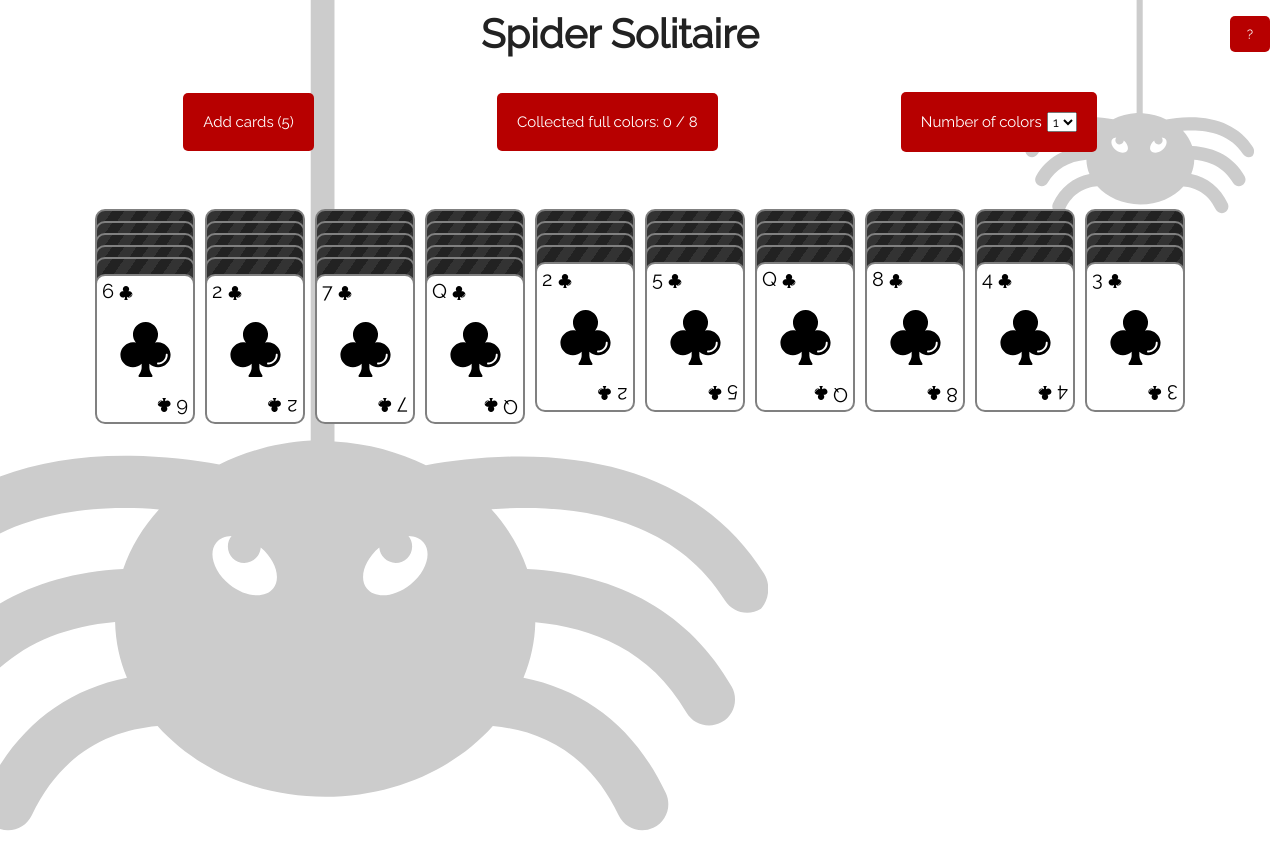
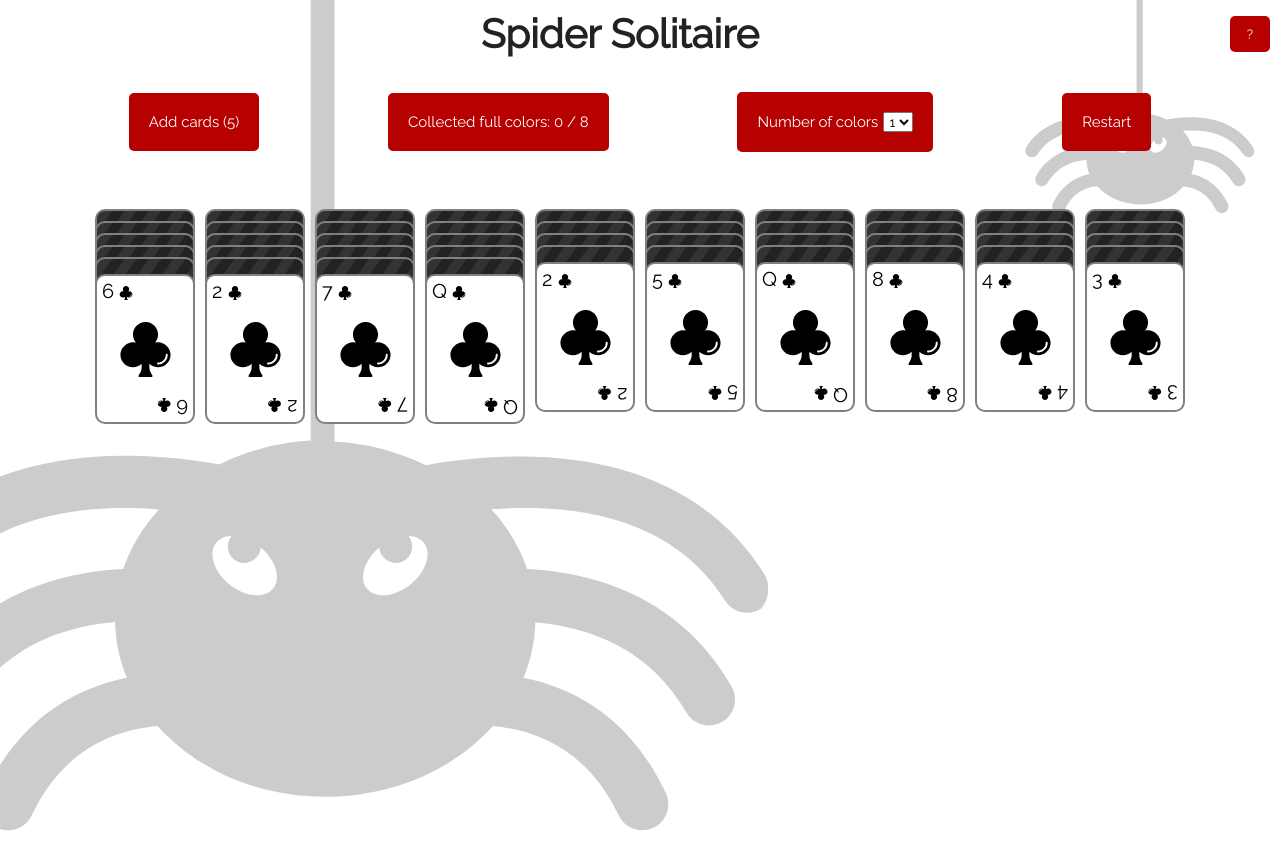
Before and after one commit to Hobbytowo/spider-solitaire-game, a Vue app: page / in a window 1280 px wide. Shown: the top 868 px of the page. Built offline with nearby package versions, Linux system fonts and the light colour scheme.

Commit message:
add restart button

```diff
--- a/src/App.vue
+++ b/src/App.vue
@@ -32,6 +32,10 @@
           </option>
         </select>
       </div>
+
+      <button @click="clearData(); createCards()" class="menu__item  item item--button" type="button">
+        Restart
+      </button>
     </section>
 
     <div class="stacks">
```
